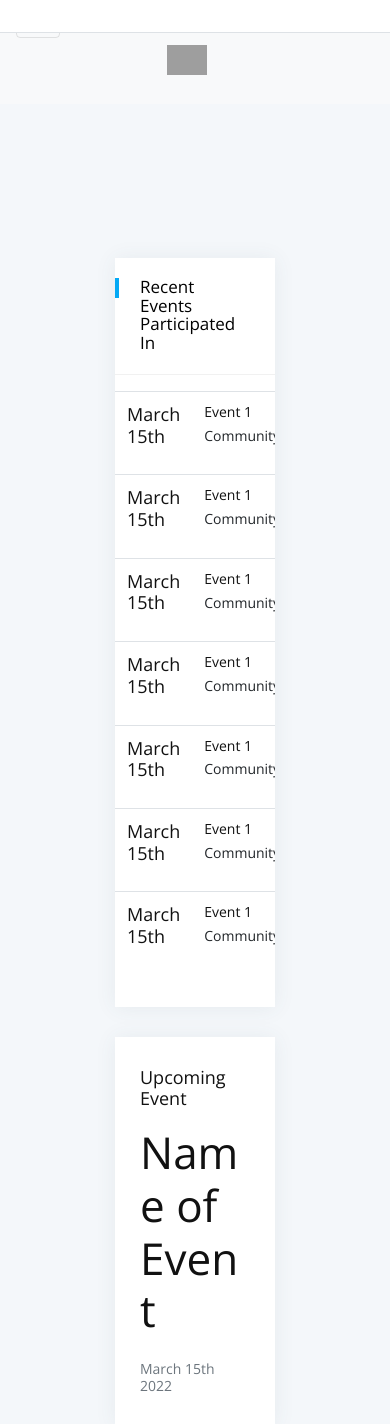
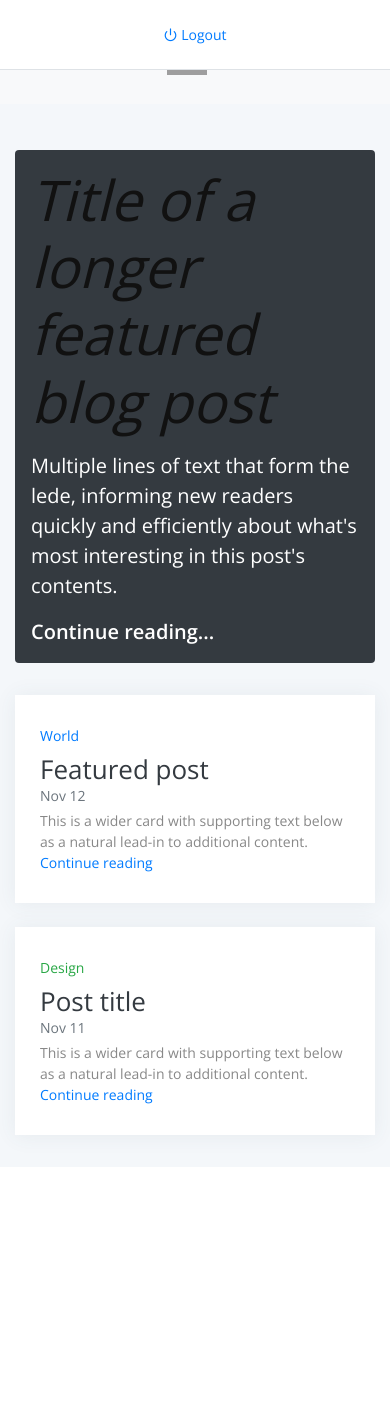
Before and after one commit to bnf239/CivicCit, a Django app: page / in a window 390 px wide. Shown: the top 1424 px of the page. After the commit the page ends 1149 px from the top, so only its background shows below. Run offline with Django 3.2, Linux system fonts and the light colour scheme; the visitor is signed in with stand-in values (Sample User, id 1); some libraries are stand-ins or nearby versions; grey boxes are pictures that could not be loaded.

Commit message:
added logout button and new landing page layout

```diff
--- a/apps/templates/home/index.html
+++ b/apps/templates/home/index.html
@@ -27,8 +27,45 @@
 
 {% block content %}
 <main id="intro" style="margin-top:150px;" >
-    <div class="container-fluid"  >
-     <div class="pcoded-content">
+    <div class="container"  >
+        <div class="jumbotron p-3 p-md-5 text-white rounded bg-dark">
+            <div class="col-md-6 px-0">
+              <h1 class="display-4 font-italic">Title of a longer featured blog post</h1>
+              <p class="lead my-3">Multiple lines of text that form the lede, informing new readers quickly and efficiently about what's most interesting in this post's contents.</p>
+              <p class="lead mb-0"><a href="#" class="text-white font-weight-bold">Continue reading...</a></p>
+            </div>
+          </div>
+          <div class="row mb-2">
+            <div class="col-md-6">
+              <div class="card flex-md-row mb-4 box-shadow h-md-250">
+                <div class="card-body d-flex flex-column align-items-start">
+                  <strong class="d-inline-block mb-2 text-primary">World</strong>
+                  <h3 class="mb-0">
+                    <a class="text-dark" href="#">Featured post</a>
+                  </h3>
+                  <div class="mb-1 text-muted">Nov 12</div>
+                  <p class="card-text mb-auto">This is a wider card with supporting text below as a natural lead-in to additional content.</p>
+                  <a href="#">Continue reading</a>
+                </div>
+                <img class="card-img-right flex-auto d-none d-md-block" data-src="holder.js/200x250?theme=thumb" alt="Card image cap">
+              </div>
+            </div>
+            <div class="col-md-6">
+              <div class="card flex-md-row mb-4 box-shadow h-md-250">
+                <div class="card-body d-flex flex-column align-items-start">
+                  <strong class="d-inline-block mb-2 text-success">Design</strong>
+                  <h3 class="mb-0">
+                    <a class="text-dark" href="#">Post title</a>
+                  </h3>
+                  <div class="mb-1 text-muted">Nov 11</div>
+                  <p class="card-text mb-auto">This is a wider card with supporting text below as a natural lead-in to additional content.</p>
+                  <a href="#">Continue reading</a>
+                </div>
+                <img class="card-img-right flex-auto d-none d-md-block" data-src="holder.js/200x250?theme=thumb" alt="Card image cap">
+              </div>
+            </div>
+          </div>
+     <!-- <div class="pcoded-content">
         <div class="pcoded-inner-content">
 
             <div class="main-body">
@@ -180,7 +217,7 @@
                 </div>
             </div>
         </div>
-    </div>
+    </div>   -->
     </div>
 </main>
 
--- a/apps/templates/includes/navigation.html
+++ b/apps/templates/includes/navigation.html
@@ -75,7 +75,11 @@
         <!-- Center elements -->
 
         <!-- Right elements -->
-
+        <div class="col-lg-5 d-flex justify-content-center justify-content-md-end align-items-center">
+          <a href="{% url 'logout' %}" class="nav-link">
+            <span class="pcoded-micon"><i class="feather icon-power"></i></span><span class="pcoded-mtext">  Logout</span>
+        </a>
+        </div>
         <!-- Right elements -->
       </div>
     </div>
```
